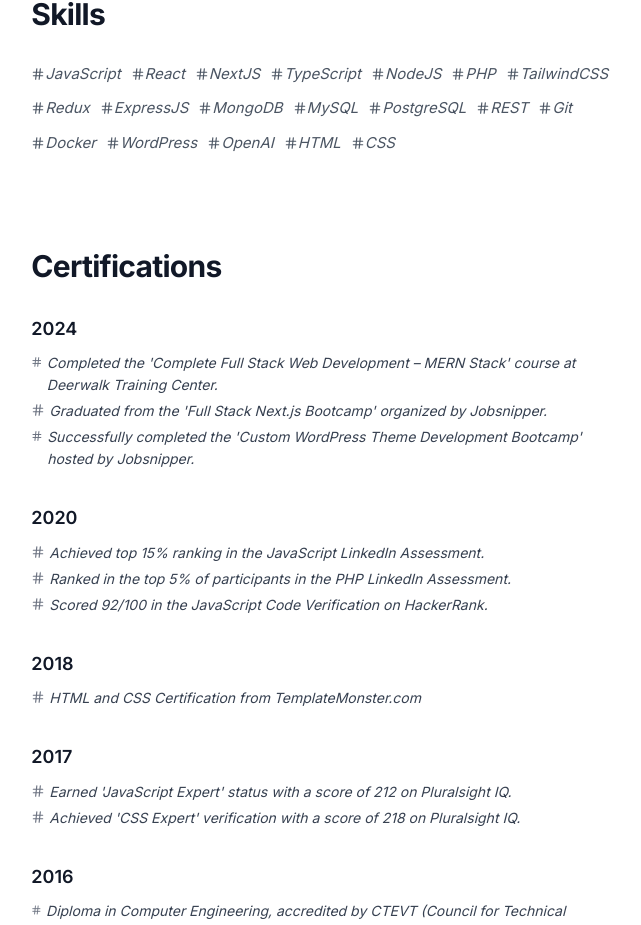
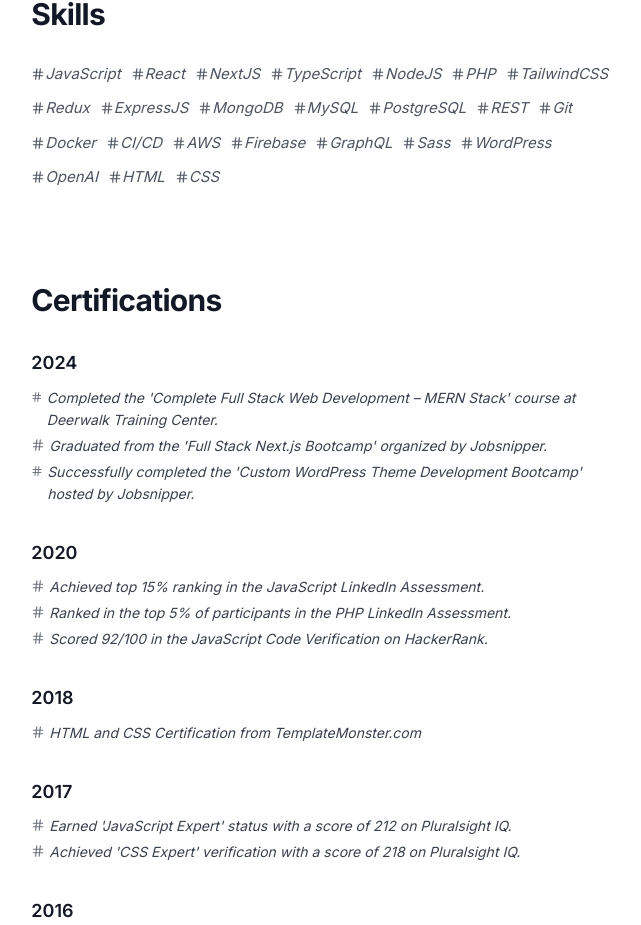
Before and after one commit to pradipchaudhary/portfolio.v3, a Next.js app: page / in a window 1280 px wide. Shown: the part 2114-3039 px from the top of the page, without its empty margins (494-1135 px from the left). Built offline with nearby package versions, Linux system fonts and the light colour scheme.

Commit message:
add more skill

```diff
--- a/components/sections/skills/Skills.tsx
+++ b/components/sections/skills/Skills.tsx
@@ -19,6 +19,11 @@ const skills = [
   "REST",
   "Git",
   "Docker",
+  "CI/CD",
+  "AWS",
+  "Firebase",
+  "GraphQL",
+  "Sass",
   "WordPress",
   "OpenAI",
   "HTML",
```
